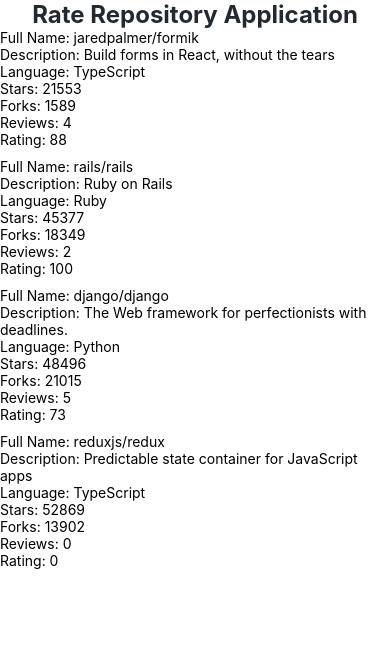
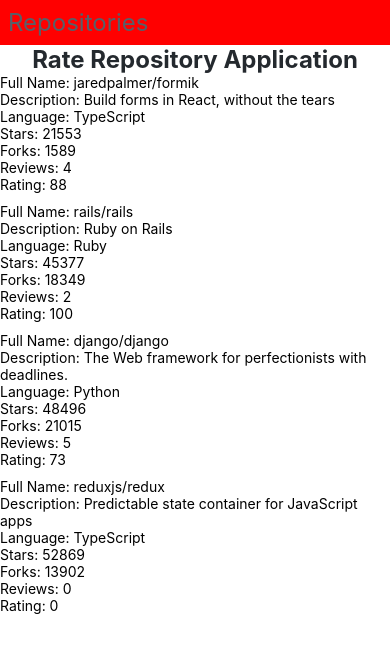
Before and after one commit to OH-BugHit/RateApp, a React Native app: screen / in a window 390 px wide. Shown: the top 652 px of the page. Built offline with nearby package versions, Linux system fonts and the light colour scheme.

Commit message:
10.4 done

```diff
--- /dev/null
+++ b/src/components/AppBar.jsx
@@ -0,0 +1,18 @@
+import { View, StyleSheet } from "react-native";
+import Constants from "expo-constants";
+import theme from "../theme";
+import AppBarTab from "./AppBarTab";
+
+const styles = StyleSheet.create({
+  container: {
+    paddingTop: Constants.statusBarHeight,
+    backgroundColor: theme.backgroundColor.secondary,
+  },
+  // ...
+});
+
+const AppBar = () => {
+  return <View style={styles.container}>{<AppBarTab></AppBarTab>}</View>;
+};
+
+export default AppBar;
--- /dev/null
+++ b/src/components/AppBarTab.jsx
@@ -0,0 +1,14 @@
+import { Pressable } from "react-native";
+import Text from "./Text";
+
+const AppBarTab = () => {
+  return (
+    <Pressable style={{ padding: 8 }} onpress={console.log("pressed")}>
+      <Text color="textSecondary" fontSize="heading">
+        Repositories
+      </Text>
+    </Pressable>
+  );
+};
+
+export default AppBarTab;
--- a/src/components/Main.jsx
+++ b/src/components/Main.jsx
@@ -1,11 +1,10 @@
-import Constants from "expo-constants";
 import { StyleSheet, View } from "react-native";
 import RepositoryList from "./RepositoryList";
 import Text from "./Text";
+import AppBar from "./AppBar";
 
 const styles = StyleSheet.create({
   container: {
-    marginTop: Constants.statusBarHeight,
     flexGrow: 1,
     flexShrink: 1,
   },
@@ -14,6 +13,7 @@
 const Main = () => {
   return (
     <View style={styles.container}>
+      <AppBar />
       <Text fontWeight="bold" fontSize="heading" textAlign="center">
         Rate Repository Application
       </Text>
--- a/src/theme.js
+++ b/src/theme.js
@@ -19,6 +19,10 @@
   textAling: {
     center: "center",
   },
+  backgroundColor: {
+    primary: "24292e",
+    secondary: "red",
+  },
 };
 
 export default theme;
```
